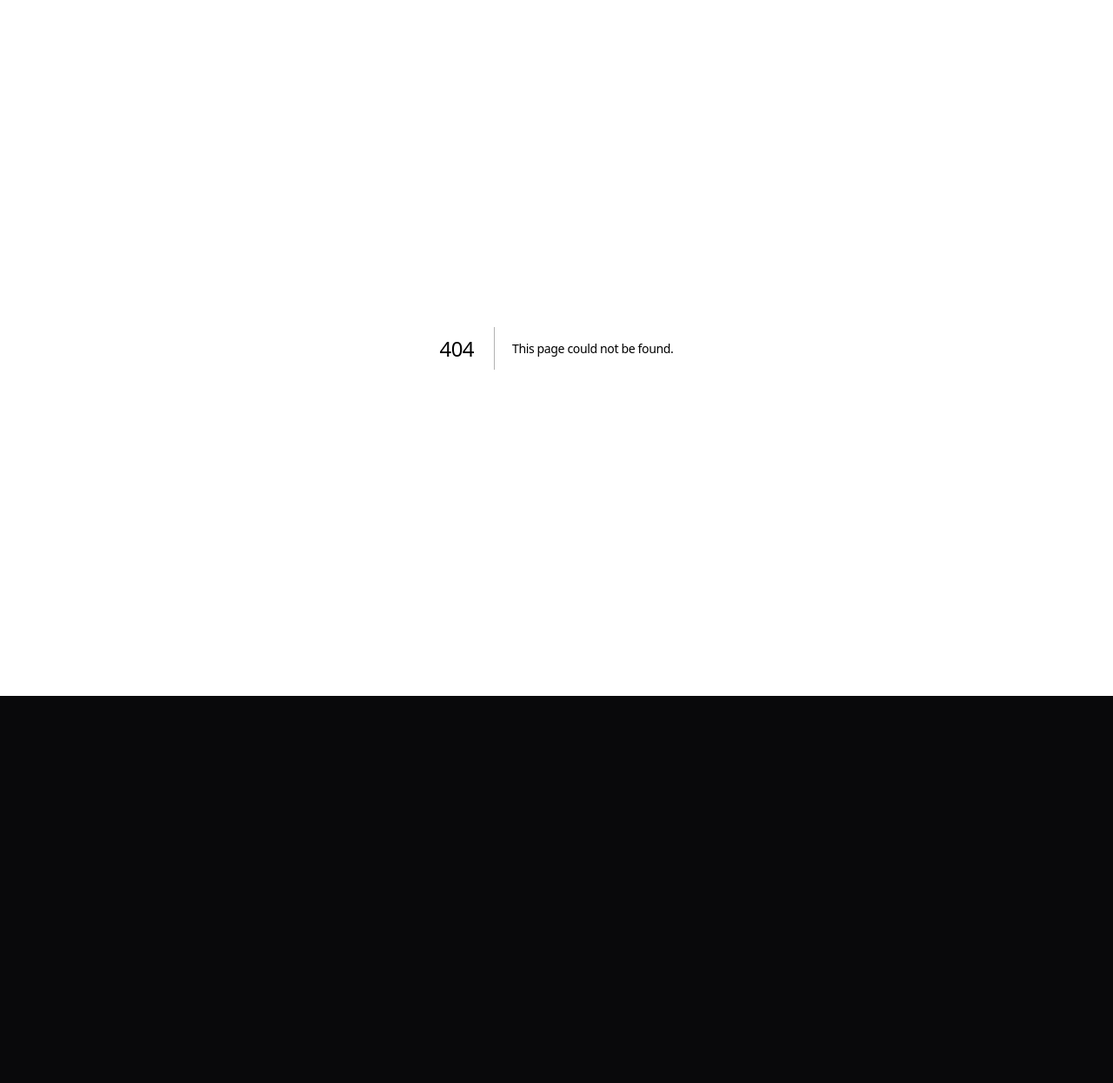
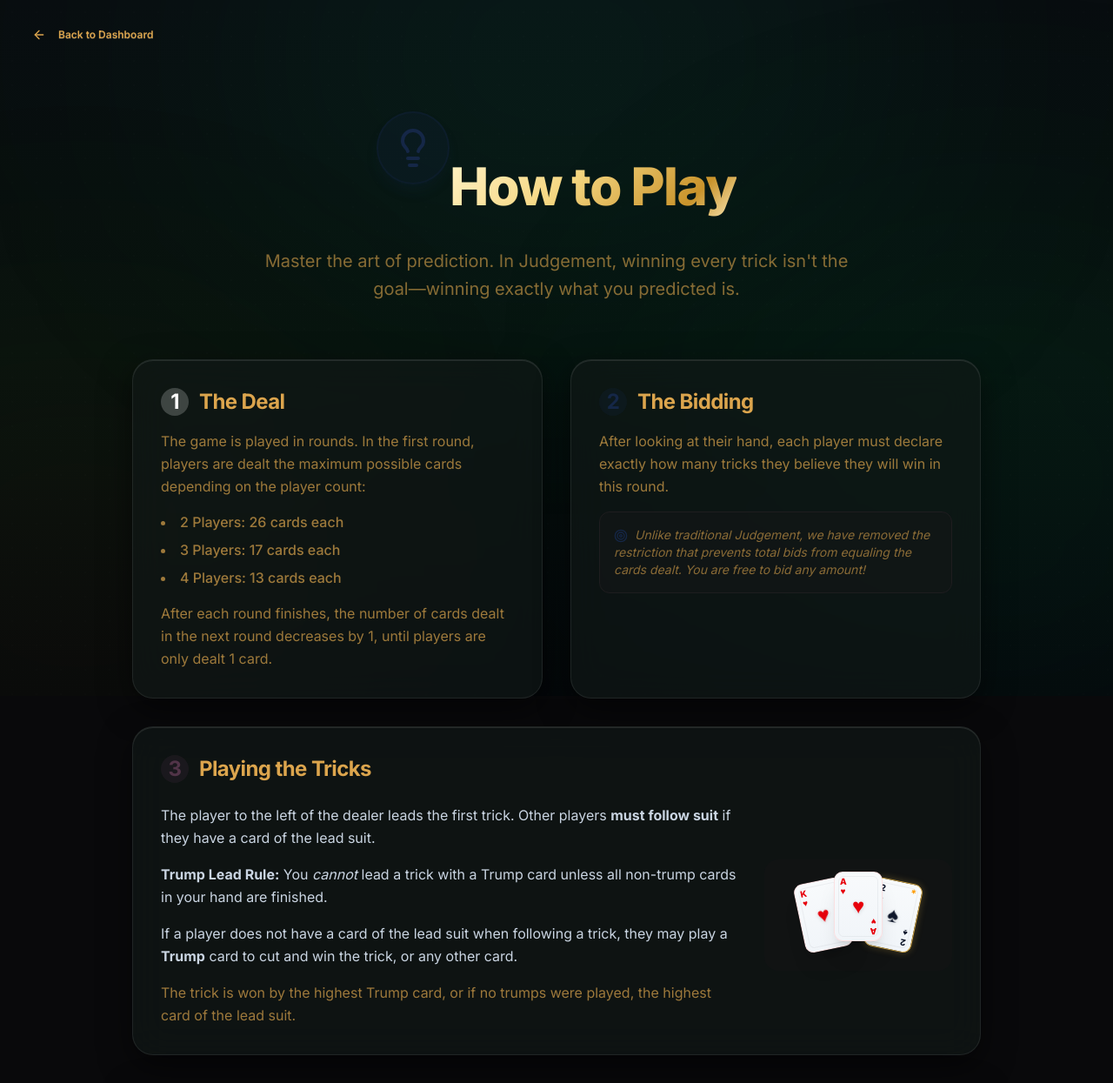
Before and after one commit to vedantbladers/JUDGEMENT-GAME, a Next.js app in the folder frontend/: page /rules in a window 1280 px wide. Before the commit this address had no page. Shown: the top 1245 px of the page at 87% size. Before the commit the page ends 800 px from the top, so only its background shows below. Built offline with nearby package versions, Linux system fonts and the light colour scheme.

Commit message:
feat(ui): add game rules, trick taking, and scoring guide page

```diff
--- /dev/null
+++ b/frontend/src/app/rules/page.tsx
@@ -0,0 +1,170 @@
+/* Hallmark · pre-emit critique: P5 H5 E5 S5 R5 V5 */
+"use client";
+
+import Link from "next/link";
+import { motion } from "framer-motion";
+import { ArrowLeft, Lightbulb, Target, Trophy, Crown } from "lucide-react";
+import ParticleBackground from "@/components/ParticleBackground";
+import PlayingCard from "@/components/PlayingCard";
+
+export default function RulesPage() {
+  return (
+    <div className="min-h-screen bg-base-100 flex flex-col relative overflow-hidden">
+      <ParticleBackground />
+
+      {/* Navbar */}
+      <nav className="w-full p-6 flex justify-between items-center relative z-10">
+        <Link href="/dashboard" className="btn btn-ghost btn-sm">
+          <ArrowLeft className="w-4 h-4 mr-2" />
+          Back to Dashboard
+        </Link>
+      </nav>
+
+      <main className="flex-1 flex flex-col items-center py-12 px-6 relative z-10 w-full max-w-5xl mx-auto">
+        <motion.div
+          initial={{ opacity: 0, y: 20 }}
+          animate={{ opacity: 1, y: 0 }}
+          transition={{ duration: 0.8 }}
+          className="text-center mb-16"
+        >
+          <div className="inline-block p-4 rounded-full bg-secondary/20 border-2 border-secondary/30 shadow-lg mb-6 shadow-secondary/20">
+            <Lightbulb className="w-12 h-12 text-secondary" />
+          </div>
+          <h1 className="font-heading text-5xl md:text-6xl font-extrabold text-gradient-gold mb-6">
+            How to Play
+          </h1>
+          <p className="text-xl text-base-content/60 max-w-2xl mx-auto leading-relaxed">
+            Master the art of prediction. In Judgement, winning every trick isn't the goal—winning exactly what you predicted is.
+          </p>
+        </motion.div>
+
+        <div className="grid grid-cols-1 md:grid-cols-2 gap-8 w-full">
+          {/* Phase 1: Dealing */}
+          <motion.div
+            initial={{ opacity: 0, y: 30 }}
+            whileInView={{ opacity: 1, y: 0 }}
+            viewport={{ once: true }}
+            className="glass-card rounded-3xl p-8 border-t-4 border-t-primary"
+          >
+            <h2 className="font-heading text-2xl font-bold mb-4 flex items-center gap-3">
+              <span className="w-8 h-8 rounded-full bg-primary/20 text-primary flex items-center justify-center">1</span>
+              The Deal
+            </h2>
+            <p className="text-base-content/70 leading-relaxed mb-4">
+              The game is played in rounds. In the first round, players are dealt the maximum possible cards depending on the player count:
+            </p>
+            <ul className="list-disc list-inside text-base-content/70 mb-4 space-y-2 font-medium">
+              <li>2 Players: 26 cards each</li>
+              <li>3 Players: 17 cards each</li>
+              <li>4 Players: 13 cards each</li>
+            </ul>
+            <p className="text-base-content/70 leading-relaxed">
+              After each round finishes, the number of cards dealt in the next round decreases by 1, until players are only dealt 1 card.
+            </p>
+          </motion.div>
+
+          {/* Phase 2: Bidding */}
+          <motion.div
+            initial={{ opacity: 0, y: 30 }}
+            whileInView={{ opacity: 1, y: 0 }}
+            viewport={{ once: true }}
+            transition={{ delay: 0.1 }}
+            className="glass-card rounded-3xl p-8 border-t-4 border-t-secondary"
+          >
+            <h2 className="font-heading text-2xl font-bold mb-4 flex items-center gap-3">
+              <span className="w-8 h-8 rounded-full bg-secondary/20 text-secondary flex items-center justify-center">2</span>
+              The Bidding
+            </h2>
+            <p className="text-base-content/70 leading-relaxed mb-4">
+              After looking at their hand, each player must declare exactly how many tricks they believe they will win in this round.
+            </p>
+            <div className="bg-base-200/50 p-4 rounded-xl border border-base-300">
+              <p className="text-sm text-base-content/60 italic">
+                <Target className="w-4 h-4 inline-block mr-2 text-secondary" />
+                Unlike traditional Judgement, we have removed the restriction that prevents total bids from equaling the cards dealt. You are free to bid any amount!
+              </p>
+            </div>
+          </motion.div>
+
+          {/* Phase 3: Playing */}
+          <motion.div
+            initial={{ opacity: 0, y: 30 }}
+            whileInView={{ opacity: 1, y: 0 }}
+            viewport={{ once: true }}
+            transition={{ delay: 0.2 }}
+            className="glass-card rounded-3xl p-8 border-t-4 border-t-accent md:col-span-2"
+          >
+            <h2 className="font-heading text-2xl font-bold mb-6 flex items-center gap-3">
+              <span className="w-8 h-8 rounded-full bg-accent/20 text-accent flex items-center justify-center">3</span>
+              Playing the Tricks
+            </h2>
+
+            <div className="flex flex-col md:flex-row gap-8 items-center">
+              <div className="flex-1 space-y-4">
+                <p className="text-slate-300 leading-relaxed">
+                  The player to the left of the dealer leads the first trick. Other players <strong>must follow suit</strong> if they have a card of the lead suit.
+                </p>
+                <p className="text-slate-300 leading-relaxed">
+                  <strong>Trump Lead Rule:</strong> You <em>cannot</em> lead a trick with a Trump card unless all non-trump cards in your hand are finished.
+                </p>
+                <p className="text-slate-300 leading-relaxed">
+                  If a player does not have a card of the lead suit when following a trick, they may play a <strong>Trump</strong> card to cut and win the trick, or any other card.
+                </p>
+                <p className="text-base-content/70 leading-relaxed">
+                  The trick is won by the highest Trump card, or if no trumps were played, the highest card of the lead suit.
+                </p>
+              </div>
+
+              <div className="flex gap-[-20px] bg-base-200/30 p-6 rounded-2xl">
+                {/* Visual example of a trick */}
+                <div className="transform -rotate-12 translate-x-4">
+                  <PlayingCard card={{ suit: "HEARTS", rank: "K" }} small disabled />
+                </div>
+                <div className="transform z-10 translate-y-[-10px]">
+                  <PlayingCard card={{ suit: "HEARTS", rank: "A" }} small />
+                </div>
+                <div className="transform rotate-12 -translate-x-4">
+                  <PlayingCard card={{ suit: "SPADES", rank: "2" }} small trumpSuit="SPADES" />
+                </div>
+              </div>
+            </div>
+          </motion.div>
+
+          {/* Phase 4: Scoring */}
+          <motion.div
+            initial={{ opacity: 0, y: 30 }}
+            whileInView={{ opacity: 1, y: 0 }}
+            viewport={{ once: true }}
+            transition={{ delay: 0.3 }}
+            className="glass-card rounded-3xl p-8 border-t-4 border-t-yellow-500 md:col-span-2"
+          >
+            <h2 className="font-heading text-2xl font-bold mb-4 flex items-center gap-3">
+              <span className="w-8 h-8 rounded-full bg-yellow-500/20 text-yellow-500 flex items-center justify-center">4</span>
+              Scoring
+            </h2>
+            <div className="flex flex-col md:flex-row gap-6">
+              <div className="flex-1 bg-success/10 p-6 rounded-2xl border border-success/20">
+                <h3 className="font-bold text-success text-xl mb-2 flex items-center gap-2">
+                  <Trophy className="w-5 h-5" /> Exact Match
+                </h3>
+                <p className="text-base-content/70">
+                  If you win <strong>exactly</strong> the number of tricks you bid, you score:
+                  <br /><span className="font-bold text-2xl mt-2 block text-base-content">10 + (Your Bid)</span>
+                </p>
+              </div>
+              <div className="flex-1 bg-error/10 p-6 rounded-2xl border border-error/20">
+                <h3 className="font-bold text-error text-xl mb-2 flex items-center gap-2">
+                  <Crown className="w-5 h-5" /> Failed Prediction
+                </h3>
+                <p className="text-base-content/70">
+                  If you win more or fewer tricks than your bid, you score:
+                  <br /><span className="font-bold text-2xl mt-2 block text-base-content">0 points</span>
+                </p>
+              </div>
+            </div>
+          </motion.div>
+        </div>
+      </main>
+    </div>
+  );
+}
```
